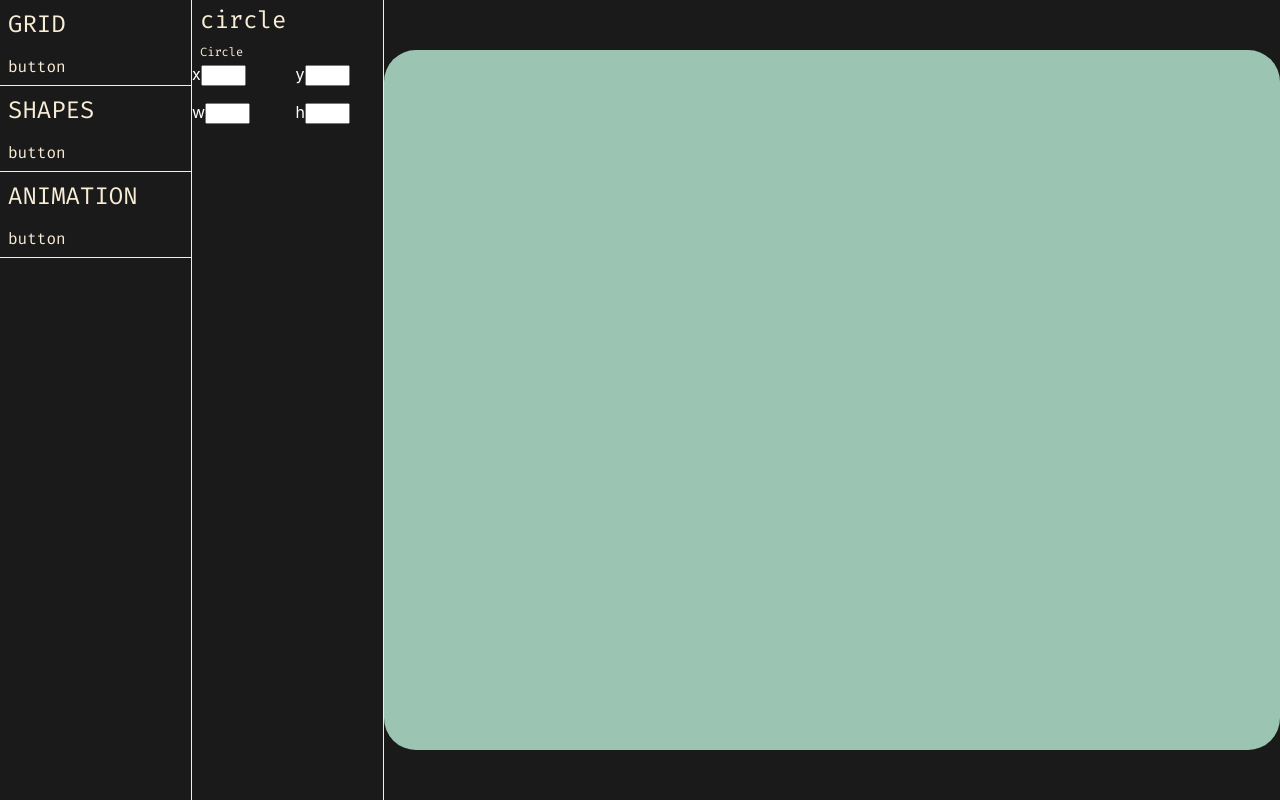
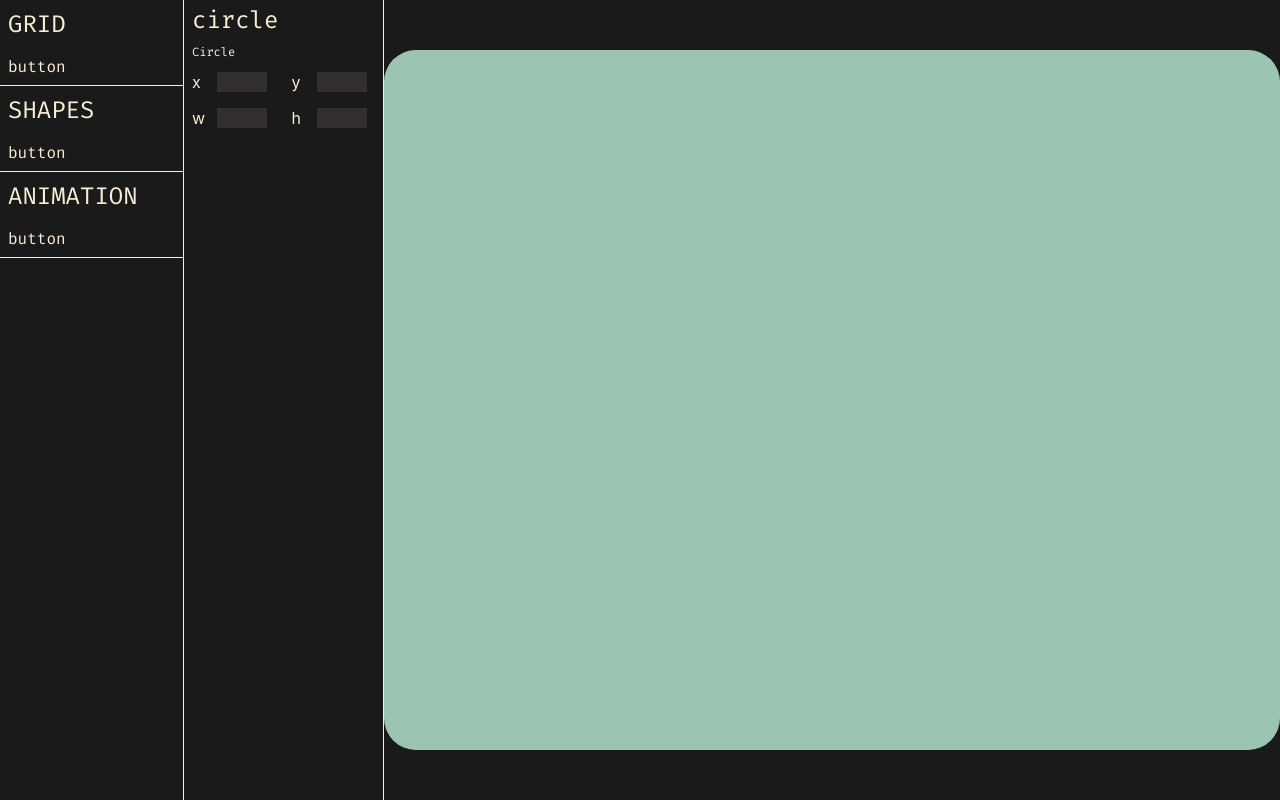
Before and after one commit to MVaden0/Atomic, a Next.js app in the folder frontend/: page /test in a window 1280 px wide. Built offline with nearby package versions, Linux system fonts and the light colour scheme.

Commit message:
implemented custom text inputs

```diff
--- /dev/null
+++ b/frontend/components/TextField.jsx
@@ -0,0 +1,14 @@
+import React, { useRef, useEffect } from 'react'
+import style from '../styles/TextField.module.css'
+
+const TextField = (props) => {
+
+  return (
+    <div className={style.textFieldContainer}>
+        <label style={{color: props.color}} htmlFor={props.name}>{props.name}</label>
+        <input style={{color: props.color, backgroundColor: props.backgroundColor}} className={style.textFieldInput} type="text" name={props.name} id={props.name}/>
+    </div>
+  );
+}
+
+export default TextField
--- a/frontend/pages/test.js
+++ b/frontend/pages/test.js
@@ -1,5 +1,7 @@
 import style from '../styles/Test.module.css'
 import { useRef, useEffect, useState} from 'react'
+
+import TextField from '../components/TextField';
 
 
 export default function Test() {
@@ -12,7 +14,7 @@ const [name, setName] = useState("circle");
 
   return (
     <div style={{backgroundColor: '#1a1a1a', width: '100vw', height: '100vh', display: 'flex'}}>
-        <div style={{ backgroundColor: '#1a1a1a', width: '15vw', height: '100vh', borderRight: '1px solid #f8edd6'}}>
+        <div style={{ backgroundColor: '#1a1a1a', width: '200px', height: '100vh', borderRight: '1px solid #f8edd6'}}>
             <div className={style.testText}>
                 GRID
             </div>
@@ -32,7 +34,7 @@ const [name, setName] = useState("circle");
                 button
             </div>
         </div>
-        <div style={{ backgroundColor: '#1a1a1a', width: '15vw', height: '100vh', borderRight: '1px solid #f8edd6'}}>
+        <div style={{ backgroundColor: '#1a1a1a', width: '200px', height: '100vh', borderRight: '1px solid #f8edd6'}}>
             <div className={style.testTitle}>
                 <input
                     className={style.testInput}
@@ -46,25 +48,10 @@ const [name, setName] = useState("circle");
                 Circle
             </div>
             <div className={style.testGrid}>
-                <div>
-                    <label style={{color: '#ffffff'}} htmlFor="x" >x</label>
-                    <input style={{width: '45px'}} type="text" name="x" id="x"/>
-                </div>
-
-                <div>
-                    <label style={{color: '#ffffff'}} htmlFor="y" >y</label>
-                    <input style={{width: '45px'}} type="text" name="y" id="y"/>
-                </div>
-
-                <div>
-                    <label style={{color: '#ffffff'}} htmlFor="w" >w</label>
-                    <input style={{width: '45px'}} type="text" name="w" id="w"/>
-                </div>
-
-                <div>
-                    <label style={{color: '#ffffff'}} htmlFor="h" >h</label>
-                    <input style={{width: '45px'}} type="text" name="h" id="h"/>
-                </div>
+                <TextField name="x" color='#f8edd6' backgroundColor='#332F2E' />
+                <TextField name="y" color='#f8edd6' backgroundColor='#332F2E' />
+                <TextField name="w" color='#f8edd6' backgroundColor='#332F2E' />
+                <TextField name="h" color='#f8edd6' backgroundColor='#332F2E' />
             </div>
 
         </div>
--- a/frontend/styles/Test.module.css
+++ b/frontend/styles/Test.module.css
@@ -50,4 +50,5 @@
   gap: 1rem;
   grid-template-columns: repeat(2, 1fr);
   width: 100%;
+  padding: .5rem
 }
--- /dev/null
+++ b/frontend/styles/TextField.module.css
@@ -0,0 +1,19 @@
+.textFieldContainer {
+  display: flex;
+  justify-content: space-between;
+  width: 75px;
+}
+
+.textFieldInput {
+  font-family: 'Fira Code', monospace;
+  padding: 0;
+  margin: 0;
+  text-align: left;
+  border: none;
+  background-color: transparent;
+  width: 50px;
+}
+
+.textFieldInput:focus {
+  outline: none;
+}
```
